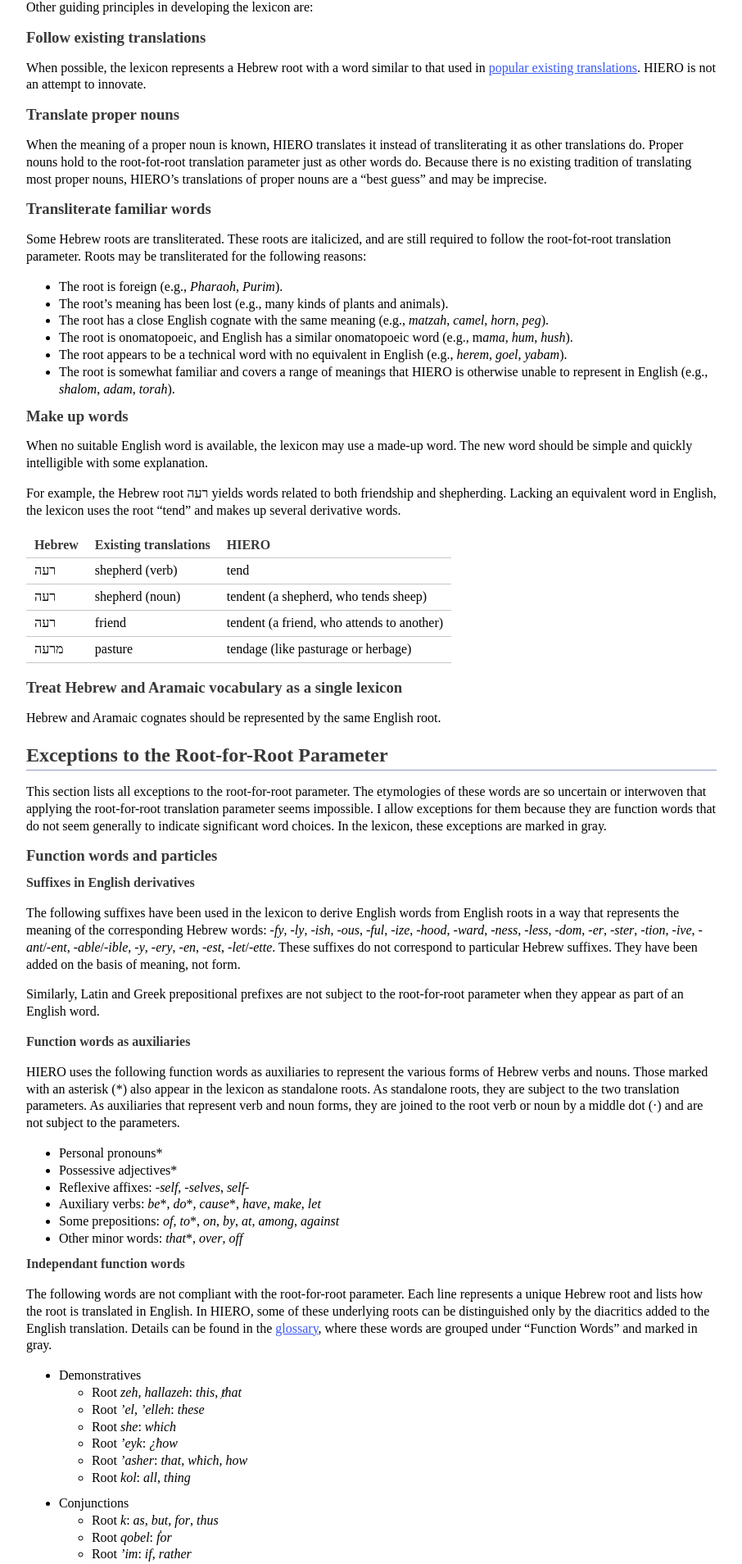
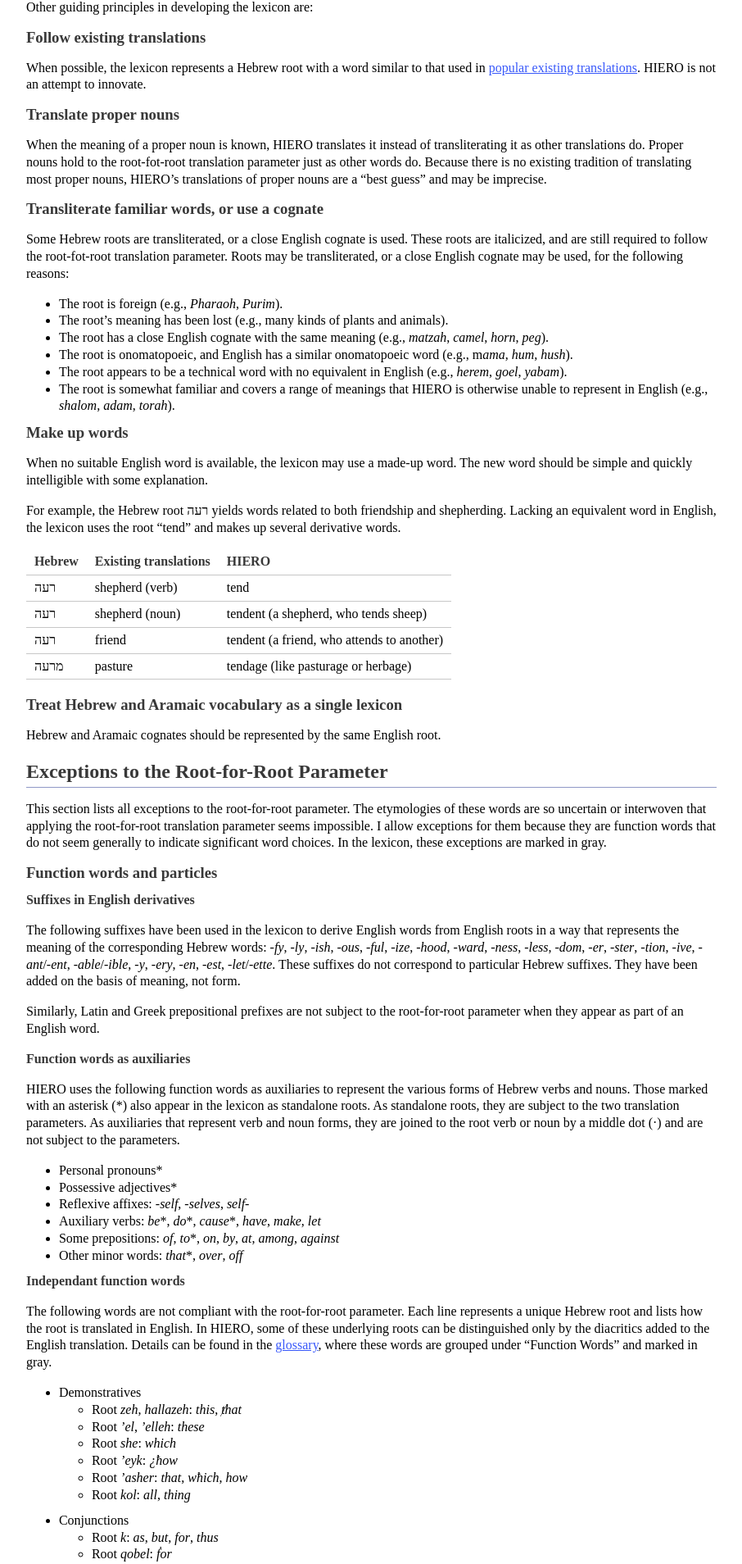
Before and after one commit to gfassero/HIERO, a Jekyll site: the page built from lexicon.md, in a window 1280 px wide. Shown: the part 2580-4488 px from the top of the page at 82% size, without its empty margins (318-1224 px from the left). Built offline with Jekyll 4.4.1, drawn with Linux system fonts in a browser that asks for light colours; our own code applies the rules of GitHub Pages for plain Markdown files; some of the changed text lies outside the part shown.

Commit message:
Documentation update

```diff
--- a/lexicon.md
+++ b/lexicon.md
@@ -70,8 +70,8 @@ When possible, the lexicon represents a Hebrew root with a word similar to that
 ### Translate proper nouns
 When the meaning of a proper noun is known, HIERO translates it instead of transliterating it as other translations do. Proper nouns hold to the root-fot-root translation parameter just as other words do. Because there is no existing tradition of translating most proper nouns, HIERO’s translations of proper nouns are a “best guess” and may be imprecise.
 
-### Transliterate familiar words
-Some Hebrew roots are transliterated. These roots are italicized, and are still required to follow the root-fot-root translation parameter. Roots may be transliterated for the following reasons:
+### Transliterate familiar words, or use a cognate
+Some Hebrew roots are transliterated, or a close English cognate is used. These roots are italicized, and are still required to follow the root-fot-root translation parameter. Roots may be transliterated, or a close English cognate may be used, for the following reasons:
 - The root is foreign (e.g., *Pharaoh*, *Purim*).
 - The root’s meaning has been lost (e.g., many kinds of plants and animals).
 - The root has a close English cognate with the same meaning (e.g., *matzah*, *camel*, *horn*, *peg*).
--- a/read/key.html
+++ b/read/key.html
@@ -108,9 +108,9 @@ div.clicked  {background-color: var(--boldhilite);}
 <div class="content-container">
 <div class="panel" id="key">
 
-<div><h3>Transliteration</h3>
-<p>Italic text marks a close English cognate or a transliteration from the Hebrew root, generally because the transliteration is familiar in English, because the word is not a native Hebrew word, or because the exact meaning is unknown.</p>
-<div id="i" class="focusable-div i"><i>Transliteration</i></div>
+<div><h3>Transliteration and cognates</h3>
+<p>Italic text marks a close English cognate or a transliteration from the Hebrew root, generally because the word is familiar in English, because the word is not a native Hebrew word, or because the exact meaning is unknown.</p>
+<div id="i" class="focusable-div i"><i>Transliteration / cognate</i></div>
 </div>
 <div><h3>Editorial notes</h3>
 <p>Gray text marks a note, a part of a translation that is not derived from the Hebrew root but that seems essential to the meaning: The black text indicates what the text says; the gray indicates what it means.</p>
```
Also changed, not shown: sources.md (+2 -2 lines).
